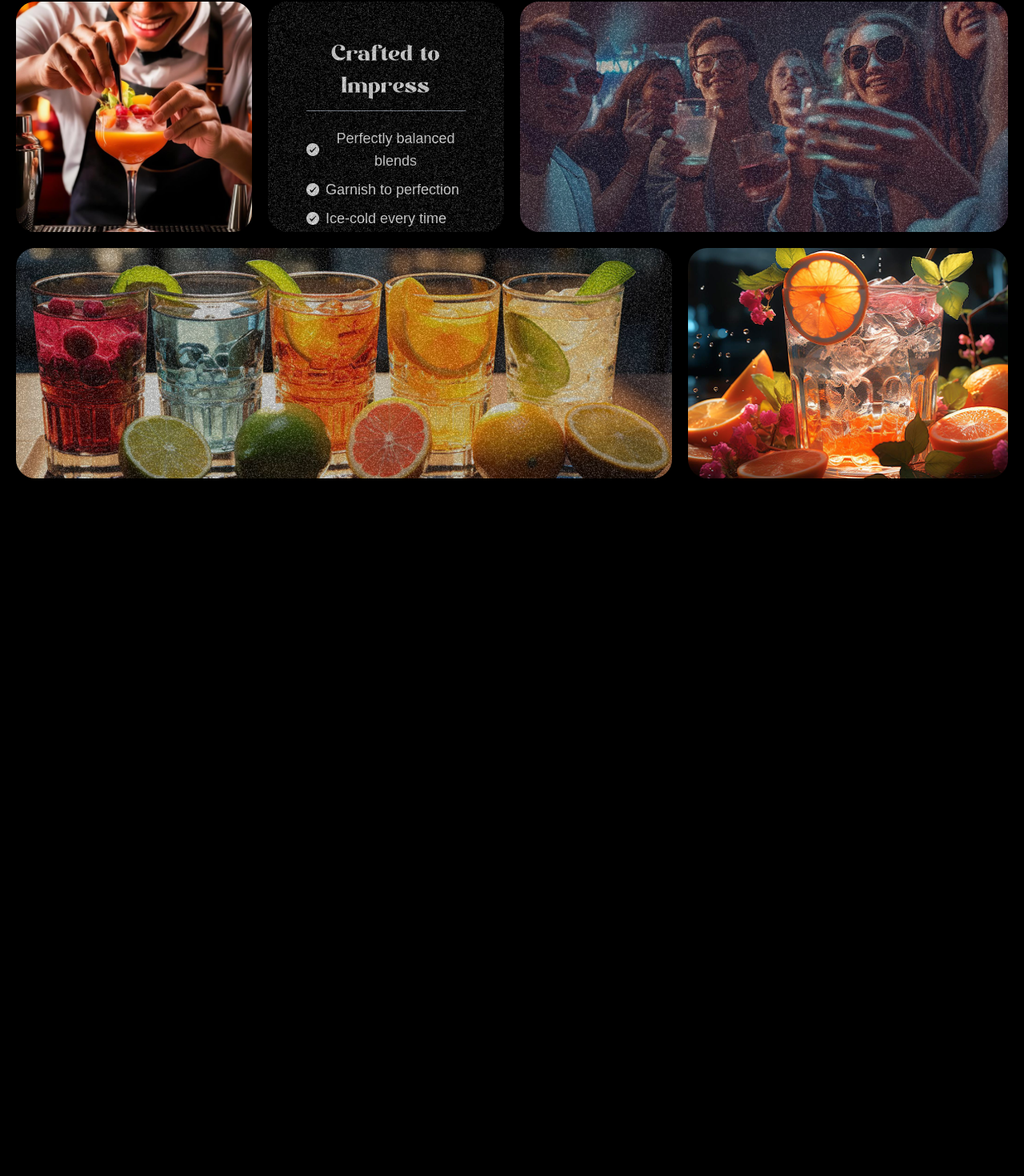
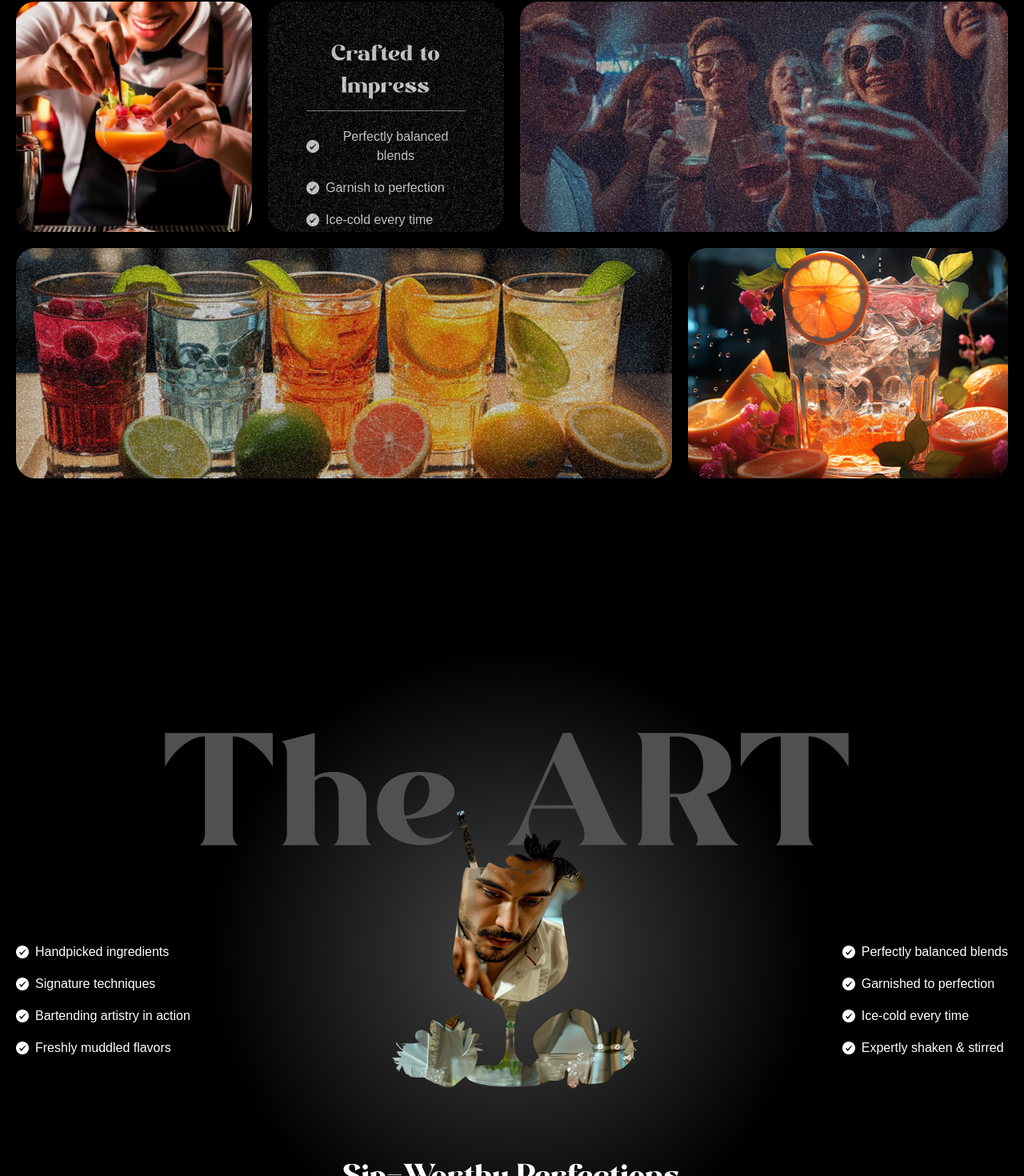
Before and after one commit to MarceM1/gsap_cocktails, a React (Vite) app: page / in a window 1280 px wide. Shown: the part 2022-3492 px from the top of the page at 80% size. Before the commit the page ends 2732 px from the top, so only its background shows below. Built offline with nearby package versions, Linux system fonts and the light colour scheme; a web font is replaced by a local one.

Commit message:
Implement Art Section

```diff
--- a/constants/index.js
+++ b/constants/index.js
@@ -100,6 +100,13 @@
  "Freshly muddled flavors",
 ];
 
+const aboutCraftedList = [
+"Perfectly balanced blends",
+"Garnish to perfection",
+"Ice-cold every time",
+"Expert shaken & stirred",
+];
+
 const storeInfo = {
  heading: "Where to Find Us",
  address: "456, Raq Blvd. #404, Los Angeles, CA 90210",
@@ -180,4 +187,5 @@
  storeInfo,
  socials,
  sliderLists,
+ aboutCraftedList
 };
--- a/src/App.jsx
+++ b/src/App.jsx
@@ -4,6 +4,7 @@
 import Hero from './components/Hero'
 import Cocktails from './components/Cocktails'
 import About from './components/About'
+import Art from './components/Art'
 
 gsap.registerPlugin(ScrollTrigger, SplitText)
 
@@ -14,6 +15,7 @@
         <Hero />
         <Cocktails />
         <About />
+        <Art />
     </main>
   )
 }
--- a/src/components/About.jsx
+++ b/src/components/About.jsx
@@ -1,6 +1,7 @@
 import { useGSAP } from "@gsap/react";
 import gsap from "gsap";
 import { SplitText, ScrollTrigger } from "gsap/all";
+import { aboutCraftedList } from "../../constants";
 
 gsap.registerPlugin(SplitText, ScrollTrigger);
 
@@ -75,32 +76,17 @@
             <div className="noisy"/>
             <div className="flex flex-col w-full h-full px-12 py-12 text-center gap-5">
                 <h3 className="text-4xl font-modern-negra border-b-[1px] border-gray-400 pb-2 text-white">Crafted to Impress</h3>
-                <div className="flex flex-col gap-2">
-                    <div className="flex items-center gap-2">
-                        <img src="/images/check.png" alt="check"
-                        className="size-4"
-                        />
-                        <p className="text-lg">Perfectly balanced blends</p>
-                    </div>
-                    <div className="flex items-center gap-2">
-                        <img src="/images/check.png" alt="check"
-                        className="size-4"
-                        />
-                        <p className="text-lg">Garnish to perfection</p>
-                    </div>
-                    <div className="flex items-center gap-2">
-                        <img src="/images/check.png" alt="check"
-                        className="size-4"
-                        />
-                        <p className="text-lg">Ice-cold every time</p>
-                    </div>
-                    <div className="flex items-center gap-2">
-                        <img src="/images/check.png" alt="check"
-                        className="size-4"
-                        />
-                        <p className="text-lg">Expert shaken $ stirred</p>
-                    </div>
-                </div>
+                <ul className="space-y-4 will-fade">
+                    {
+                       aboutCraftedList.map((feature, index) => (
+                         <li key={index} className="flex items-center gap-2">
+                            <img src="/images/check.png" alt="check" className="size-4"/>
+                            {feature}
+                            </li>
+                       ))
+                    }
+                </ul>
+
             </div>
         </div>
 
--- /dev/null
+++ b/src/components/Art.jsx
@@ -0,0 +1,86 @@
+import { useMediaQuery } from "react-responsive";
+import { featureLists, goodLists } from "../../constants";
+import { useGSAP } from "@gsap/react";
+import gsap from "gsap";
+
+const Art = () => {
+  const isMobile = useMediaQuery({ maxWidth: 767 });
+
+  useGSAP(() => {
+    const start = isMobile ? "top 20%" : "top top";
+
+    const maskTimeline = gsap.timeline({
+      scrollTrigger: {
+        trigger: "#art",
+        start,
+        end: "bottom center",
+        scrub: 1.5,
+        pin: true,
+      },
+    });
+
+    maskTimeline
+      .to(".will-fade", {
+        opacity: 0,
+        stagger: 0.2,
+        ease: "power1.inOut",
+      })
+      .to(".masked-img", {
+        scale: 1.3,
+        maskPosition: "center",
+        maskSize: "400%",
+        duration: 1,
+        ease: "power1.inOut",
+      })
+      .to('#masked-content', {
+        opacity: 1,
+        duration: 1,
+        ease: "power1.inOut",
+      })
+  }, []);
+
+  return (
+    <div id="art">
+      <div className="container mx-auto h-full pt-20">
+        <h2 className="will-fade">The ART</h2>
+        <div className="content">
+          <ul className="space-y-4 will-fade">
+            {goodLists.map((feature, index) => (
+              <li key={index} className="flex items-center gap-2">
+                <img src="/images/check.png" alt="check" />
+                <p>{feature}</p>
+              </li>
+            ))}
+          </ul>
+          <div className="cocktail-img">
+            <img
+              src="/images/under-img.jpg"
+              alt="cocktail"
+              className="abs-center masked-img size-full object-contain"
+            />
+          </div>
+          <ul className="space-y-4 will-fade">
+            {featureLists.map((feature, index) => (
+              <li key={index} className="flex items-center justify-start gap-2">
+                <img src="/images/check.png" alt="check" />
+                <p className="md:w-fit w-60">{feature}</p>
+              </li>
+            ))}
+          </ul>
+        </div>
+        <div className="masked-container">
+          <h2 className="will-fade">Sip-Worthy Perfections</h2>
+          <div id="masked-content">
+            <h3>Made with Craft, Poured with Passion</h3>
+            <p>
+              This isn´t just a drink. It´s a carefully crafted moment made just
+              for you.
+            </p>
+          </div>
+        </div>
+      </div>
+    </div>
+  );
+};
+
+export default Art;
```
